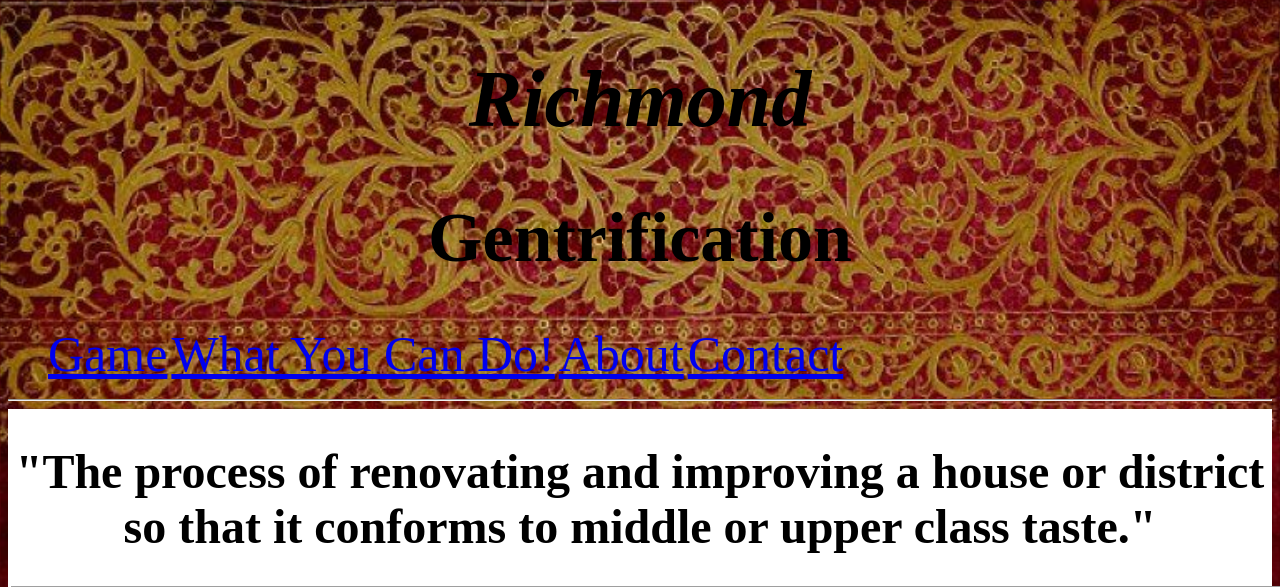
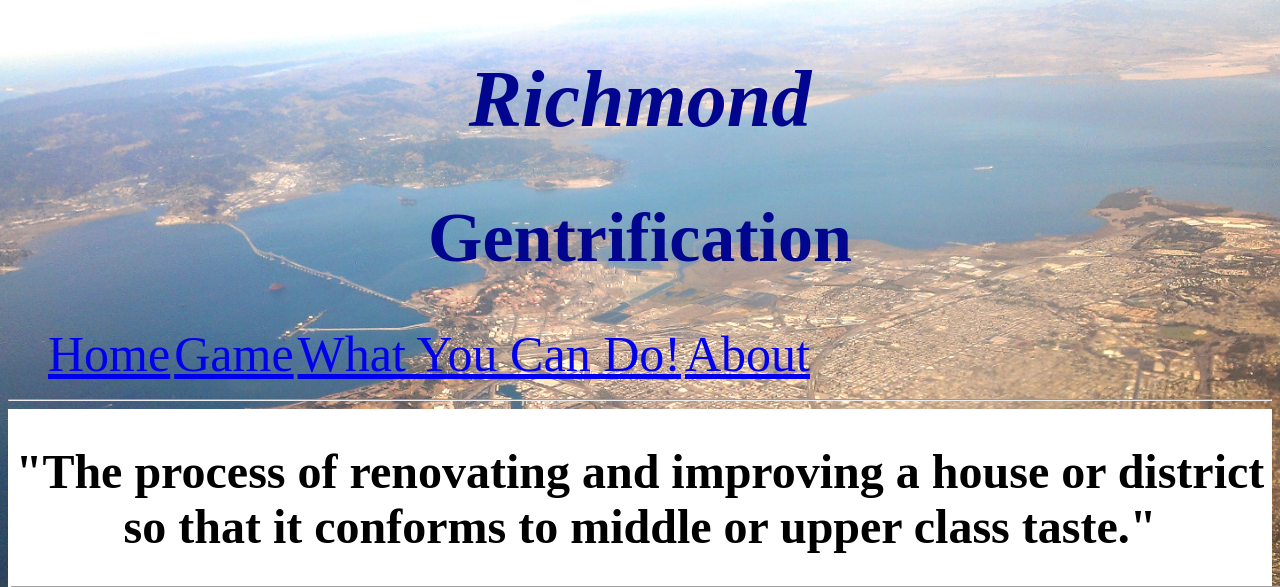
Before and after one commit to crisg0630/genwebsite, a PHP site: page / in a window 1280 px wide; the page is wider, and only the part inside the window is pictured. Shown: the top 587 px of that part. Run offline with PHP 8.4, Linux system fonts and the light colour scheme; grey boxes are pictures that could not be loaded.

Commit message:
final draft just need to add links

```diff
--- a/index.html
+++ b/index.html
@@ -12,22 +12,23 @@ a:hover {
 </style>
 <body>
 
-	</div><h1 class="Title"style="text-align:center;font-size:80px;font-style: italic;">Richmond</h1>
+	</div><h1 class="Title"style="text-align:center;font-size:80px;font-style: italic;color : #02068E;">Richmond</h1>
 		<h1 style="text-align:center;
-	font-size:70px;">Gentrification</h1>
+	font-size:70px;color : #02068E">Gentrification</h1>
 <ul>
+	<li><a href="#" class="GAME">Home</a></li>
 <li><a href="#" class="GAME">Game</a></li>
 <li><a href="#"class="GAME">What You Can Do!</a></li>
 <li><a href="#"class="GAME">About</a></li>
-<li><a href="#"class="GAME">Contact</a></li>
 </ul>
 	<hr>
-	<div>
+<div>
 	<h1 style="text-align:center;
 	font-size:300%;font-family:chalk-duster">"The process of renovating and improving a house or district so that it conforms to middle or upper class taste."</h1>
 <img src="https://media.bizj.us/view/img/6504232/screen-shot-2015-07-21-at-114823-am*1200xx1279-719-0-20.jpg" alt="Trulli" width="1650" height="500">
 <h1 style="font-size:30px">This is a picture of the higher class area of Richmond towards the Richmond Marina. </h1>
-<img src="https://truthout.org/wp-content/uploads/legacy/images/images_2015_07/2015_0717gentrification3.jpg"alt="Gentri" width="950" height="500">
+<img src="https://truthout.org/wp-content/uploads/legacy/images/images_2015_07/2015_0717gentrification3.jpg" alt="Gentri" width="950" height="500">
+<img src="iamtheone.jpg"alt="Gen" width="600" height="600">
 
 
 <div/>
--- a/styles.css
+++ b/styles.css
@@ -1,6 +1,6 @@
 
 .title{
-	font-size:}
+	color: }
 h1{
 	font-family: : chalkduster;
 }
@@ -12,20 +12,18 @@ li{display: inline;}
 
 .GAME {
 	border: 1px black;
-	height:1px
+	height:1px;
 	display:direction;
 	flex-direction: row;
-	justify-content: space-around;
-	align-items: center;
 }
 
-div{
-	border:dashed white;
-	background-color: white;
+div{  border: dashed white;
+    background-color:white;
 }
+
 body{
 
-  background: url("back1.jpg") no-repeat center center fixed;
+  background: url("rich.jpg") no-repeat center center fixed;
   -webkit-background-size: cover;
   -moz-background-size: cover;
   -o-background-size: cover;
```
Also changed, not shown: download (1).png (added), download.png (added), iamtheone.jpg (added), rich.jpg (added), sup.jpg (added), the2.png (added), 1 other file.
